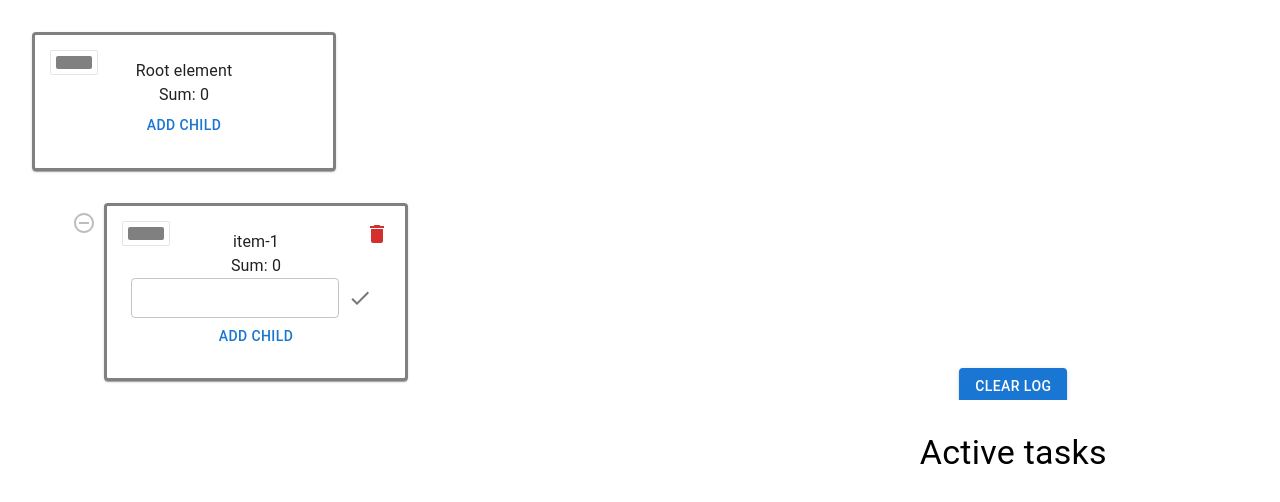
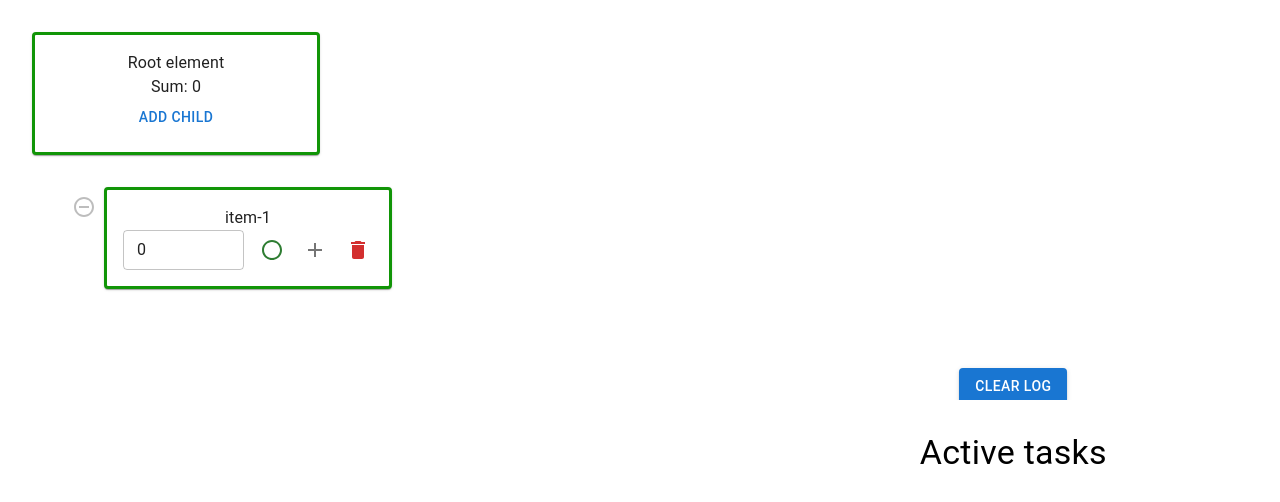
Before and after one commit to marininru/cdo-prototype, a React (Create React App) app: page / in a window 1280 px wide. Both pictures are taken after a click on the button "ADD CHILD". Shown: the top 502 px of the page. Built offline with nearby package versions, Linux system fonts and the light colour scheme.

Commit message:
feat: сделать карточки более компактными, переделать суммирование на поля ввода, добавить вычисление статуса родительских узлов

```diff
--- a/src/components/AddButton.tsx
+++ b/src/components/AddButton.tsx
@@ -1,10 +1,11 @@
 import { FunctionComponent, useState } from 'react';
 
-import { Button, Dialog, DialogActions, DialogContent, TextField } from '@mui/material';
+import { Button, Dialog, DialogActions, DialogContent, IconButton, TextField } from '@mui/material';
 
+import AddIcon from '@mui/icons-material/Add';
 import { AddButtonType } from './interfaces';
 
-const AddButton: FunctionComponent<AddButtonType> = ({ title, defaultName, handleClick }) => {
+const AddButton: FunctionComponent<AddButtonType> = ({ icon, title, defaultName, handleClick }) => {
     const [open, setOpen] = useState(false);
     const [name, setName] = useState('');
 
@@ -30,7 +31,13 @@ const AddButton: FunctionComponent<AddButtonType> = ({ title, defaultName, handl
 
     return (
         <>
-            <Button onClick={handleOpen}>{title}</Button>
+            {icon ? (
+                <IconButton onClick={handleOpen}>
+                    <AddIcon />
+                </IconButton>
+            ) : (
+                <Button onClick={handleOpen}>{title}</Button>
+            )}
             <Dialog open={open} onClose={handleClose}>
                 <DialogContent>
                     <TextField onChange={handleChange} value={name} />
--- a/src/components/Element.tsx
+++ b/src/components/Element.tsx
@@ -1,24 +1,39 @@
-import { FunctionComponent, useState } from 'react';
+import { FunctionComponent, useEffect, useState } from 'react';
 import { observer } from 'mobx-react';
 
 import { Box, Grid, IconButton, Paper, TextField, Typography } from '@mui/material';
 import AddCircleOutlineIcon from '@mui/icons-material/AddCircleOutline';
 import RemoveCircleOutlineIcon from '@mui/icons-material/RemoveCircleOutline';
 import DeleteIcon from '@mui/icons-material/Delete';
-import CheckIcon from '@mui/icons-material/Check';
+import RadioButtonUncheckedIcon from '@mui/icons-material/RadioButtonUnchecked';
+import TaskAltIcon from '@mui/icons-material/TaskAlt';
 
 import AddButton from './AddButton';
 
 import { ElementType } from './interfaces';
 import ChildElements from './ChildElements';
-import ColorSwitcher from './ColorSwither';
 
 const Element: FunctionComponent<ElementType> = observer(({ store, root }) => {
-    const { title, value, sum, color, setValue, addChild, childStore, removeCurrent, setColor } =
-        store;
+    const {
+        title,
+        value,
+        completed,
+        color,
+        setValue,
+        addChild,
+        childStore,
+        removeCurrent,
+        setStatus,
+        getChildrenExists,
+        getChildrenCompleted
+    } = store;
 
     const [localVal, setLocalVal] = useState(`${value}` || '');
     const [collapsed, setCollapsed] = useState(false);
+
+    useEffect(() => {
+        setLocalVal(`${value}`);
+    }, [value]);
 
     const handleValue = (event: any) => {
         setLocalVal(event.currentTarget.value);
@@ -26,6 +41,10 @@ const Element: FunctionComponent<ElementType> = observer(({ store, root }) => {
 
     const handleConfirm = () => {
         if (`${value}` !== localVal) setValue(localVal);
+    };
+
+    const handleChangeStatus = () => {
+        setStatus(!completed);
     };
 
     const handleAddChild = (childTitle?: string) => {
@@ -54,15 +73,15 @@ const Element: FunctionComponent<ElementType> = observer(({ store, root }) => {
                         sx={{
                             position: 'relative',
                             width: 250,
-                            p: 3,
+                            p: 2,
                             border: `solid 3px ${color}`
                         }}
                     >
                         <Typography>{title}</Typography>
-                        <Typography>{`Sum: ${sum}`}</Typography>
+                        {root && <Typography>{`Sum: ${value}`}</Typography>}
                         {!root && (
-                            <Grid container>
-                                <Grid item xs={10}>
+                            <Grid container spacing={1}>
+                                <Grid item xs={6}>
                                     <TextField
                                         size="small"
                                         value={localVal}
@@ -72,22 +91,31 @@ const Element: FunctionComponent<ElementType> = observer(({ store, root }) => {
                                     />
                                 </Grid>
                                 <Grid item xs={2}>
-                                    <IconButton onClick={handleConfirm}>
-                                        <CheckIcon />
+                                    <IconButton
+                                        color={completed ? 'primary' : 'success'}
+                                        onClick={handleChangeStatus}
+                                        disabled={getChildrenExists() && !getChildrenCompleted()}
+                                    >
+                                        {completed ? <TaskAltIcon /> : <RadioButtonUncheckedIcon />}
+                                    </IconButton>
+                                </Grid>
+                                <Grid item xs={2}>
+                                    <AddButton
+                                        icon
+                                        defaultName
+                                        title="Add child"
+                                        handleClick={handleAddChild}
+                                    />
+                                </Grid>
+                                <Grid item xs={2}>
+                                    <IconButton color="error" onClick={handleRemove}>
+                                        <DeleteIcon />
                                     </IconButton>
                                 </Grid>
                             </Grid>
                         )}
-                        <ColorSwitcher color={color} setColor={setColor} />
-                        <AddButton defaultName title="Add child" handleClick={handleAddChild} />
-                        {!root && (
-                            <IconButton
-                                color="error"
-                                sx={{ position: 'absolute', top: 0, right: 0, m: 1 }}
-                                onClick={handleRemove}
-                            >
-                                <DeleteIcon />
-                            </IconButton>
+                        {root && (
+                            <AddButton defaultName title="Add child" handleClick={handleAddChild} />
                         )}
                     </Paper>
                 </Grid>
--- a/src/components/interfaces.ts
+++ b/src/components/interfaces.ts
@@ -15,6 +15,7 @@ export interface ElementType {
 
 export interface AddButtonType extends Omit<ButtonProps, 'button'> {
     title: string;
+    icon?: boolean;
     defaultName?: boolean;
     handleClick: (name: string) => unknown;
 }
--- a/src/store/ElementStore.ts
+++ b/src/store/ElementStore.ts
@@ -14,9 +14,9 @@ class ElementStore {
 
     @observable parentStore?: ElementStore;
     @observable childStore: ElementStore[] = [];
-    @observable value?: number;
-    @observable sum = 0;
-    @observable color = 'grey';
+    @observable value = 0;
+    @observable completed = false;
+    @observable color = '#119507';
 
     constructor(title: string, index: number, parentStore?: ElementStore) {
         this.index = index;
@@ -30,6 +30,12 @@ class ElementStore {
         this.value = Number(newVal);
 
         this.addReCalcTask();
+    };
+
+    @action setStatus = (completed: boolean) => {
+        this.completed = completed;
+        this.color = completed ? '#1f52c1' : '#119507';
+        this.addCalcStatus();
     };
 
     @action addChild = (title?: string) => {
@@ -59,10 +65,13 @@ class ElementStore {
     };
 
     @action reCalcValue = () => {
-        this.sum =
-            this.childStore
-                .map(store => (store.value || 0) + store.sum)
-                .reduce((sum, value) => (sum || 0) + (value || 0)) || 0;
+        this.value =
+            this.childStore.map(store => store.value).reduce((sum, value) => sum + value, 0) || 0;
+        this.addReCalcTask();
+    };
+
+    @action calcStatus = () => {
+        this.setStatus(this.getChildrenCompleted());
         this.addReCalcTask();
     };
 
@@ -71,6 +80,16 @@ class ElementStore {
     };
 
     getGuid = () => this.guid;
+
+    getChildrenExists = () => !!this.childStore.length;
+
+    getChildrenCompleted = (): boolean => {
+        if (!this.childStore.length) return this.completed;
+
+        return this.childStore
+            .map(child => child.getChildrenCompleted())
+            .reduce((result, completed) => result && completed, true);
+    };
 
     addTask = (method: string, context?: any) => {
         if (this.parentStore) {
@@ -89,6 +108,10 @@ class ElementStore {
         this.addTask('reCalcValue');
     };
 
+    addCalcStatus = () => {
+        this.addTask('calcStatus');
+    };
+
     addNewChildTask = (title: string) => {
         this.addTask('addChild', title);
     };
```
